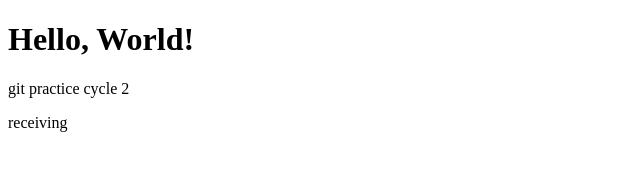
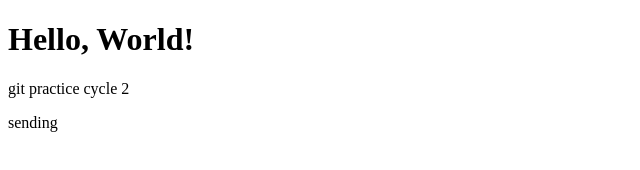
Before and after one commit to KaneLabs/git_playground, a plain HTML site: page index.html in a window 1280 px wide. Shown: the full height of the page, 0-640 px from the left. Drawn offline with Linux system fonts and the light colour scheme.

Commit message:
practice cycle 2

```diff
--- a/index.html
+++ b/index.html
@@ -7,6 +7,6 @@
   <body>
     <h1>Hello, World!</h1>
     <p>git practice cycle 2</p>
-    <p>receiving</p>
+    <p>sending</p>
   </body>
 </html>
```
